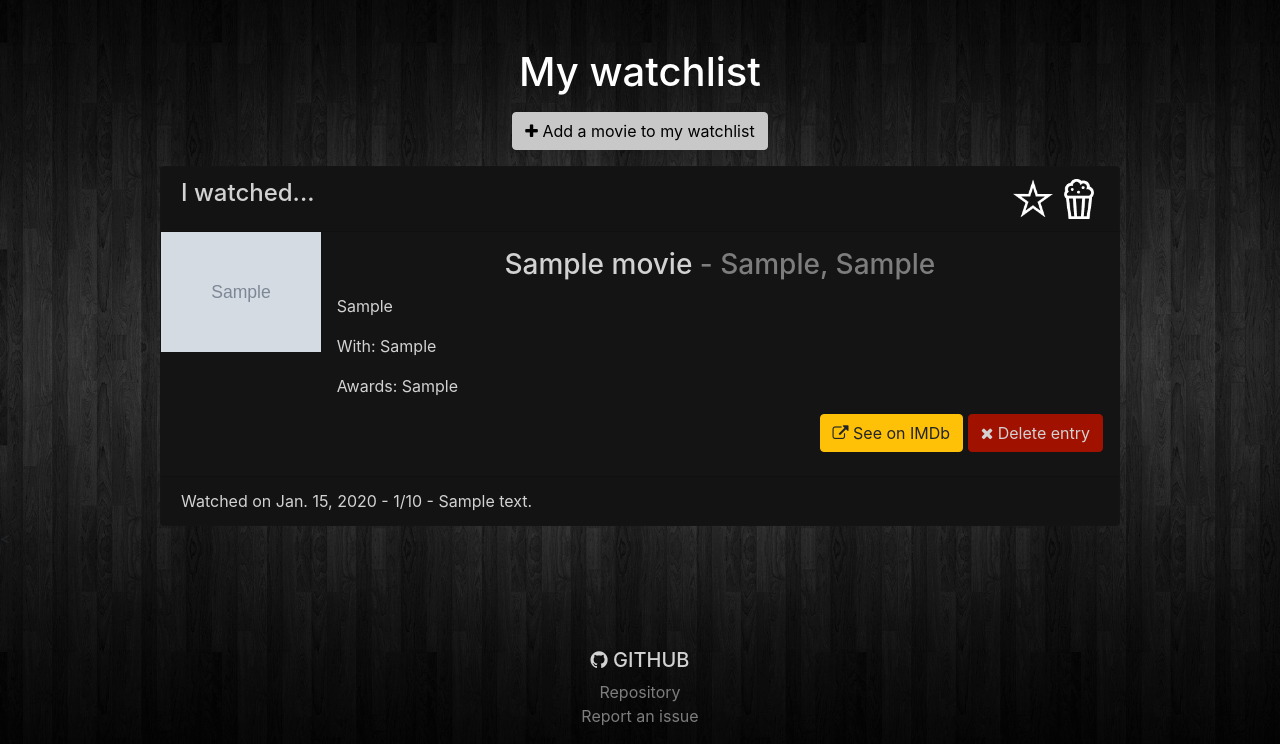
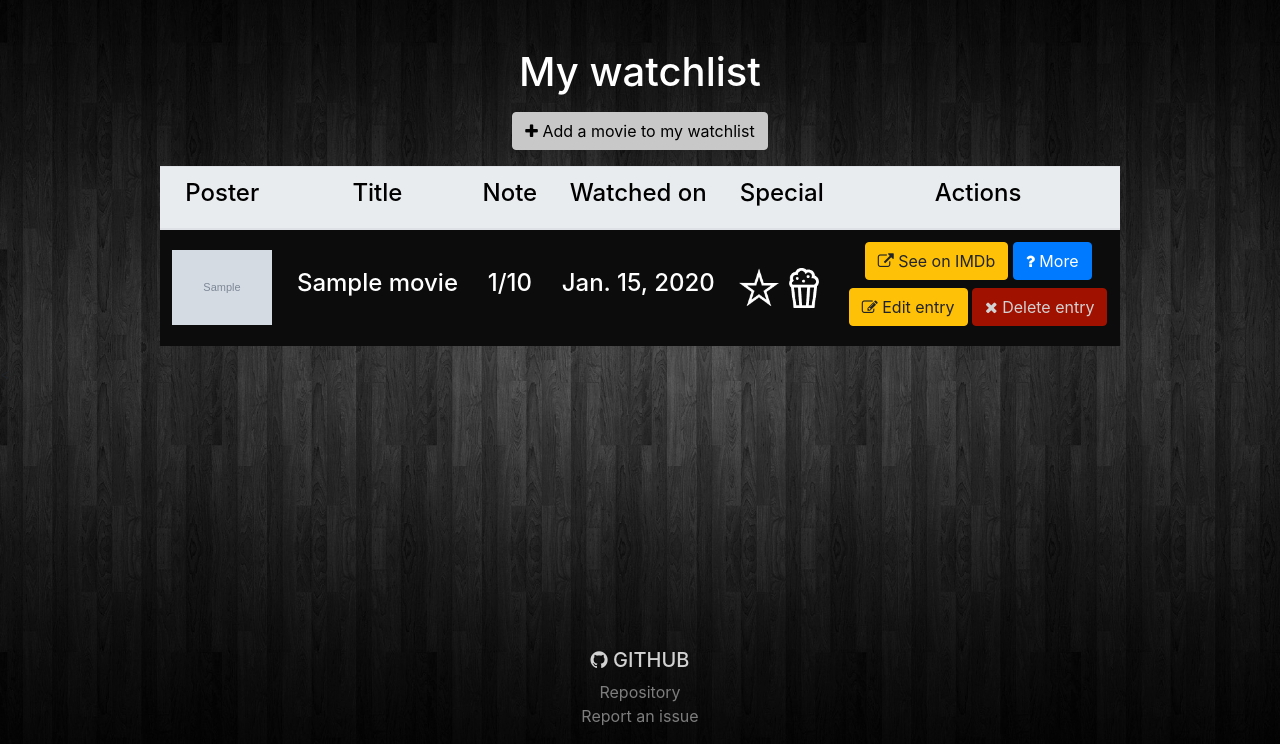
Before and after one commit to Tonin386/moviedirectory, a Django app: page /watchlist in a window 1280 px wide. Shown: the part 56-800 px from the top of the page. Run offline with Django 3.2, Linux system fonts and the light colour scheme; a user stored in the database is signed in; tables that the repository leaves empty hold one stand-in row (values such as "Sample post"); grey boxes marked "Sample" are stand-in pictures; parts of the project's set-up code (start-up, migrations or seed data) failed here and were passed over; some libraries are stand-ins or nearby versions.

Commit message:
Finally added an 'Edit' button for watched movies. Improved display of watchlist.

```diff
--- a/main/models.py
+++ b/main/models.py
@@ -2,6 +2,7 @@ from django.core.validators import int_list_validator, MinValueValidator, MaxVal
 from django.contrib.auth.models import AbstractUser, BaseUserManager
 from main.api import make_request_by_id as fetch_movie
 from django.utils.translation import ugettext_lazy as _
+from django.urls import reverse
 from django.utils import timezone
 from datetime import datetime
 from django.db import models
@@ -105,5 +106,8 @@ class WatchedMovie(models.Model):
 	def __str__(self):
 		return self.viewer.username + " - " + self.movie.title
 
+	def get_absolute_url(self):
+		return reverse('watchedmovie-detail', kwargs={'pk': self.pk})
+
 
 # Create your models here.
--- a/main/templates/index.html
+++ b/main/templates/index.html
@@ -20,6 +20,8 @@
         <p class="card-text text-justify">{% trans "With:" %} {{movie.movie.actors}}</p>
         <p class="card-text text-justify">{% trans "Awards:" %} {% trans movie.movie.awards %}</p>
         <a href="https://www.imdb.com/title/{{movie.movie.imdbid}}" class="btn btn-warning mb-2" target="_blank"><i class="fa fa-external-link"></i> {% trans "See on IMDb" %}</a>
+        {% if user == movie.viewer %} <a href="{% url 'watchedmovie-detail' pk=movie.pk %}" class="btn btn-primary mb-2"><i class="fa fa-question"></i> {% trans "More" %}</a> {% endif %}
+        {% if user == movie.viewer %} <a href="{% url 'watchedmovie_edit' pk=movie.pk %}" class="btn btn-warning mb-2"><i class="fa fa-edit"></i> {% trans "Edit entry" %}</a> {% endif %}
         {% if user == movie.viewer %} <a href="{% url 'delete' ownid=movie.id %}" class="btn btn-danger mb-2"><i class="fa fa-remove"></i> {% trans "Delete from your watchlist" %}</a> {% endif %}
       </div>
     </div>
--- a/main/templates/pages/watchlist.html
+++ b/main/templates/pages/watchlist.html
@@ -9,36 +9,67 @@
 <div class="col text-center mt-3">
 	<a href="{% url 'movielist' %}" class="btn btn-success"><i class="fa fa-plus"></i> {% trans "Add a movie to my watchlist" %}</a>
 </div>
-{% for movie in movies %}
-<div class="row justify-content-center mt-3 no-gutters">
-	<div class="card bg-dark text-light w-75">
-		<h4 class="card-header w-100">
-			{% trans "I watched..." %}
-			<span style="float: right;">
-				{% if movie.new %} <img src="{% static 'img/icons/new.png' %}" alt="New" title="New" width="40"> {% endif %} {% if movie.theater %} <img src="{% static 'img/icons/cinema.png' %}" alt="Cinema" title="Cinema" width="40"> {% endif %}
-			</span>
-		</h4>
-		<div class="row no-gutters">
-			<div class="col-xl-2 img-card-poster">
-				<img src="{{movie.movie.poster}}" alt="{{movie.movie.title}}" class="img-fluid" width="200">
-			</div>
-			<div class="col m-3 btn-card-right">
-				<h3 class="card-title text-center">
-					{{movie.movie.title}}<span class="text-muted"> - {{ movie.movie.director }}, {{movie.movie.year}}</span>
-				</h3>
-				<p class="card-text text-justify">{% trans movie.movie.plot %}</p>
-				<p class="card-text text-justify">{% trans "With:" %} {{movie.movie.actors}}</p>
-				<p class="card-text text-justify">{% trans "Awards:" %} {% trans movie.movie.awards %}</p>
+
+
+
+<table class="table mt-3 w-75 table-dark mr-auto ml-auto table-striped text-center">
+	<thead class="thead-light">
+		<tr>
+			<th scope="col" class="align-middle">
+				<h4> {% trans "Poster" %} </h4>
+			</th>
+			<th scope="col" class="align-middle">
+				<h4> {% trans "Title" %} </h4>
+			</th>
+			<th scope="col" class="align-middle">
+				<h4> {% trans "Note" %} </h4>
+			</th>
+			<th scope="col" class="align-middle">
+				<h4> {% trans "Watched on" %} </h4>
+			</th>
+			<th scope="col" class="align-middle">
+				<h4> {% trans "Special" %} </h4>
+			</th>
+			<th scope="col" class="align-middle">
+				<h4> {% trans "Actions" %} </h4>
+			</th>
+		</tr>
+	</thead>
+	<tbody>
+		{% for movie in movies %}
+		<tr>
+			<td class="align-middle">
+				<img src="{{movie.movie.poster}}" alt="{{movie.movie.title}}" class="img-fluid" width="100">
+			</td>
+			<td class="align-middle">
+				<h4>{{ movie.movie.title }}</h4>
+			</td>
+			<td class="align-middle">
+				<h4> {{ movie.note }}/10 </h4>
+			</td>
+			<td class="align-middle">
+				<h4> {{ movie.view_date }}</h4>
+			</td>
+			<td class="align-middle">
+				{% if movie.new %}
+				<img src="{% static 'img/icons/new.png' %}" alt="New" title="New" width="40">
+				{% endif %}
+				{% if movie.theater %}
+				<img src="{% static 'img/icons/cinema.png' %}" alt="Cinema" title="Cinema" width="40">
+				{% endif %}
+			</td>
+			<td class="align-middle">
 				<a href="https://www.imdb.com/title/{{movie.movie.imdbid}}" class="btn btn-warning mb-2" target="_blank"><i class="fa fa-external-link"></i> {% trans "See on IMDb" %}</a>
+				<a href="{% url 'watchedmovie-detail' pk=movie.pk %}" class="btn btn-primary mb-2"><i class="fa fa-question"></i> {% trans "More" %}</a>
+				<br>
+				<a href="{% url 'watchedmovie_edit' pk=movie.pk %}" class="btn btn-warning mb-2"><i class="fa fa-edit"></i> {% trans "Edit entry" %}</a>
 				<a href="{% url 'delete' ownid=movie.id %}" class="btn btn-danger mb-2"><i class="fa fa-remove"></i> {% trans "Delete entry" %}</a>
-			</div>
-		</div>
-		<div class="card-footer">
-			<p class="card-text">{% trans "Watched on" %} {{movie.view_date}} - {{movie.note}}/10 - {{movie.comment}}</p>
-		</div>
-	</div>
-</div>
-{% endfor %}
+			</td>
+		</tr>
+		{% endfor %}
+	</tbody>
+</table>
+
 <div class="row justify-content-center no-gutters">
 	{% if page > 1 %}
 	<a href="{% url 'watchlist_page' page=previous_page %}" class="btn btn-light m-2 p-2 col-xs-2">{% trans "Previous page" %}<br><i class="fa fa-arrow-left"></i></a>
--- a/main/urls.py
+++ b/main/urls.py
@@ -3,6 +3,7 @@ from django.urls import path, include
 from django.conf import settings
 from django.contrib import admin
 from django.conf.urls import url
+from main.views import *
 from . import views
 
 urlpatterns = [
@@ -13,11 +14,13 @@ urlpatterns = [
     path('reactivate', views.reactivate, name='reactivate'),
     path('watchlist', views.watchlist, name="watchlist"),
     path('watchlist/<int:page>', views.watchlist_page, name="watchlist_page"),
+    path('watchlist/edit/<int:pk>', WatchedMovieUpdate.as_view(), name="watchedmovie_edit"),
     path('watchlist/delete/<str:ownid>', views.delete, name="delete"),
     path('watchlist/browse/<str:username>', views.user_watchlist, name="user_watchlist"),
     path('watchlist/browse/<str:username>/<int:page>', views.user_watchlist_page, name="user_watchlist_page"),
     path('movielist', views.movielist, name="movielist"),
     path('movielist/add/<str:imdbid>', views.add, name="add"),
+    path('more/<int:pk>', WatchedMovieDetailView.as_view(), name='watchedmovie-detail'),
     path('profile', views.profile, name="profile"),
     path('friendlist', views.friendlist, name="friendlist"),
     path('friendlist/delete/<int:friend_id>', views.delete_friend, name="delete_friend"),
--- a/main/views.py
+++ b/main/views.py
@@ -7,8 +7,10 @@ from django.contrib.auth.decorators import login_required
 from django.utils.encoding import force_bytes, force_text
 from django.core.exceptions import ObjectDoesNotExist
 from django.template.loader import render_to_string
+from django.views.generic.edit import UpdateView
 from django.shortcuts import render, redirect
 from .tokens import account_activation_token
+from django.views.generic import DetailView
 from django.template import RequestContext
 from django.core.mail import send_mail
 from moviedirectory.models import *
@@ -104,37 +106,37 @@ def reactivate(request):
 
 
 def activate(request, uidb64, token):
-    try:
-        uid = force_text(urlsafe_base64_decode(uidb64))
-        new_user = User.objects.get(pk=int(uid))
-    except(TypeError, ValueError, OverflowError, User.DoesNotExist):
-        user = None
-    if new_user is not None and account_activation_token.check_token(new_user, token):
-        new_user.is_active = True
-        new_user.save()
-        dj_login(request, new_user)
-        logger.info(new_user.username +" activated his account.")
-        send_mail(
-        	new_user.username + " activated his account",
-        	"A new user just activated his account on " + datetime.now().strftime('%d/%m/%Y %H:%M:%S') + ".\nUsername: " + new_user.username,
+	try:
+		uid = force_text(urlsafe_base64_decode(uidb64))
+		new_user = User.objects.get(pk=int(uid))
+	except(TypeError, ValueError, OverflowError, User.DoesNotExist):
+		user = None
+	if new_user is not None and account_activation_token.check_token(new_user, token):
+		new_user.is_active = True
+		new_user.save()
+		dj_login(request, new_user)
+		logger.info(new_user.username +" activated his account.")
+		send_mail(
+			new_user.username + " activated his account",
+			"A new user just activated his account on " + datetime.now().strftime('%d/%m/%Y %H:%M:%S') + ".\nUsername: " + new_user.username,
 			"\"Movie Directory accounts\" <support@movie-directory.com>",
-        	["support@movie-directory.com"]
-        )
-        return redirect('home')
-    else:
-        logger.error("Invalid activation link for "+ uid)
-        return HttpResponse(_('Activation link is invalid!'))
+			["support@movie-directory.com"]
+		)
+		return redirect('home')
+	else:
+		logger.error("Invalid activation link for "+ uid)
+		return HttpResponse(_('Activation link is invalid!'))
 
 @login_required
 def watchlist(request):
 
-	movies = WatchedMovie.objects.filter(viewer=request.user).order_by('-view_date', '-id')[:3]
+	movies = WatchedMovie.objects.filter(viewer=request.user).order_by('-view_date', '-id')[:20]
 	page = 1
 	nb_elements = len(WatchedMovie.objects.filter(viewer=request.user))
 	next_page = 2
 	previous_page = 1
 
-	if page*3 < nb_elements:
+	if page*20 < nb_elements:
 		last_page = False
 	else:
 		last_page = True
@@ -146,14 +148,14 @@ def watchlist_page(request, page):
 	if page < 2:
 		return redirect('watchlist')
 
-	start = (page-1) * 3
-	end = page*3
+	start = (page-1) * 20
+	end = page*20
 	movies = WatchedMovie.objects.filter(viewer=request.user).order_by('-view_date', '-id')[start:end]
 	nb_elements = len(WatchedMovie.objects.filter(viewer=request.user))
 	next_page = page+1
 	previous_page = page-1
 
-	if page*3 < nb_elements:
+	if page*20 < nb_elements:
 		last_page = False
 	else:
 		last_page = True
@@ -179,7 +181,7 @@ def user_watchlist(request, username):
 	next_page = 2
 	previous_page = 1
 
-	if page*3 < nb_elements:
+	if page*10 < nb_elements:
 		last_page = False
 	else:
 		last_page = True
@@ -215,14 +217,14 @@ def user_watchlist_page(request, username, page):
 		logger.error("user '"+t_user+"' doesn't exist")
 		return render(request, 'pages/user_watchlist.html', locals())
 
-	start = (page-1) * 3
-	end = page*3
+	start = (page-1) * 10
+	end = page*10
 	movies = WatchedMovie.objects.filter(viewer=t_user).order_by('-view_date', '-id')[start:end]
 	nb_elements = len(WatchedMovie.objects.filter(viewer=t_user))
 	next_page = page+1
 	previous_page = page-1
 
-	if page*3 < nb_elements:
+	if page*10 < nb_elements:
 		last_page = False
 	else:
 		last_page = True
@@ -510,3 +512,17 @@ def home_page(request, page):
 		last_page = True
 
 	return render(request, 'index.html', locals())
+
+class WatchedMovieDetailView(DetailView):
+	model = WatchedMovie
+
+	def get_context_data(self, **kwargs):
+		context = super().get_context_data(**kwargs)
+		context['now'] = timezone.now()
+		return context
+
+
+class WatchedMovieUpdate(UpdateView):
+	model = WatchedMovie
+	fields = ['view_date', 'note', 'new', 'theater', 'comment']
+	template_name_suffix = '_update_form'
--- a/static/css/style.css
+++ b/static/css/style.css
@@ -67,6 +67,21 @@ a.stretched-link {
 .bg-dark, .btn-dark {
   background-color: rgb(20,20,20)!important;
   border-color: rgb(20,20,20)!important;
+}
+
+.table-dark {
+  background-color: rgb(10,10,10)!important;
+  border-color: rgb(20,20,20)!important;
+}
+
+.table-dark.table-striped tbody tr:nth-of-type(odd) {
+  background-color: rgba(65, 65, 65, 0.05)!important;
+}
+
+.table .thead-light th {
+  color: #000!important;
+  background-color: #e9ecef!important;
+  border-color: #dee2e6!important;
 }
 
 .btn-dark:hover {
```
Also changed, not shown: main/templates/pages/old_watchlist.html (added, +50 -0 lines), main/templates/pages/user_watchlist.html (+54 -21 lines), templates/main/watchedmovie_detail.html (added, +38 -0 lines), templates/main/watchedmovie_update_form.html (added, +70 -0 lines), locale/en/LC_MESSAGES/django.po, locale/fr/LC_MESSAGES/django.po.
